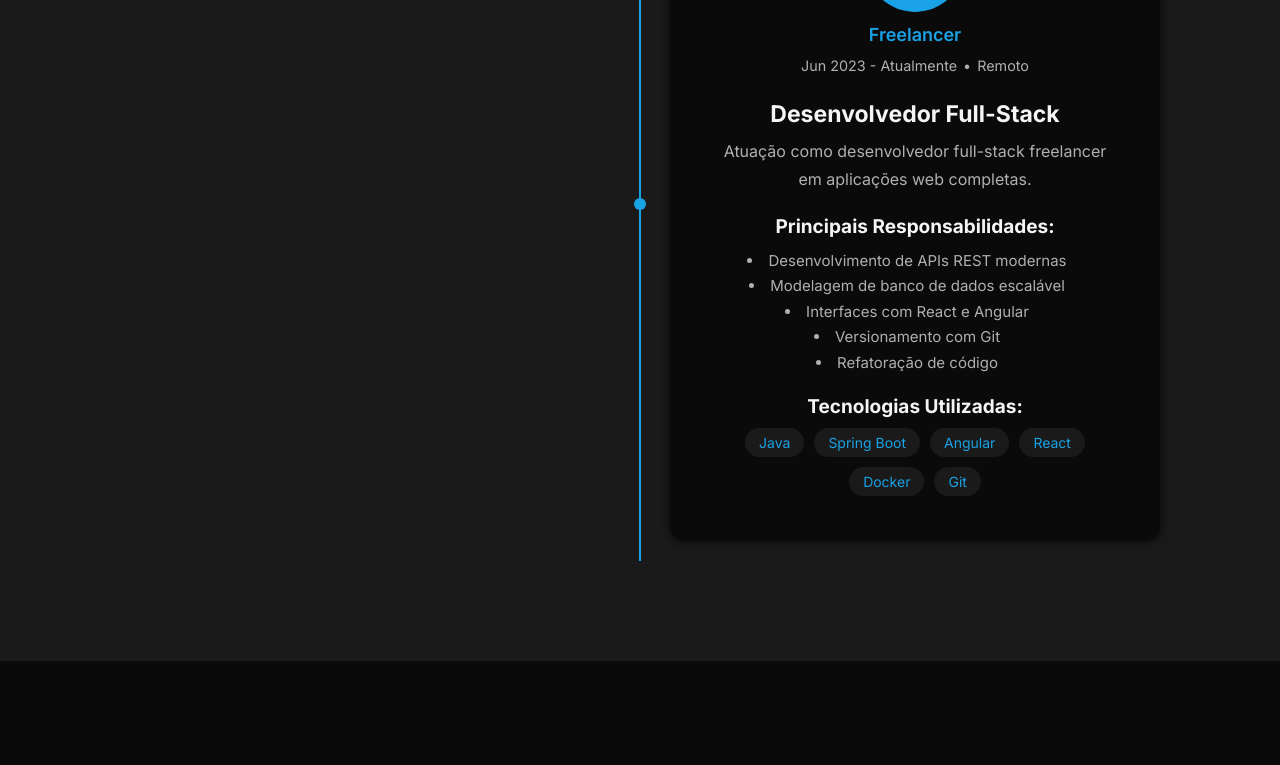
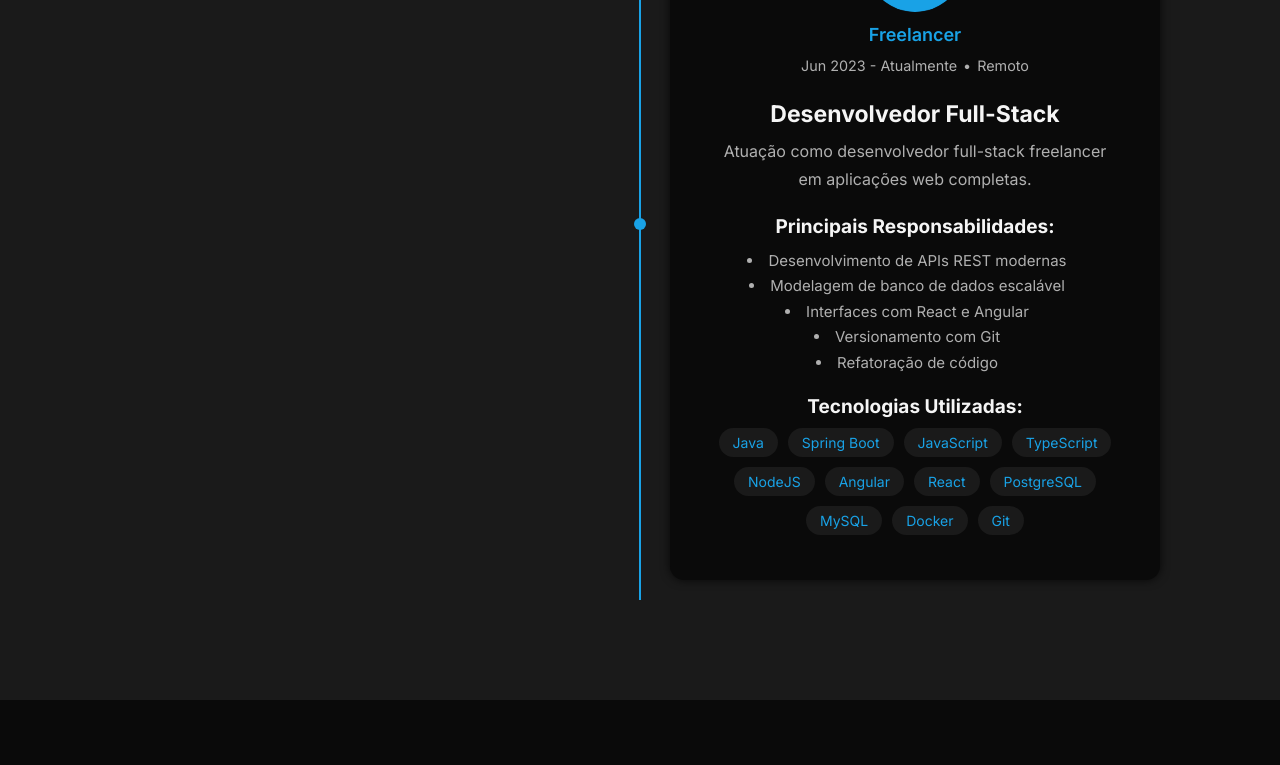
Before and after one commit to henriiqueaze/Portfolio-Henrique, a React (Vite) app: page / in a window 1280 px wide. Shown: the part 2328-3093 px from the top of the page. Built offline with nearby package versions, Linux system fonts and the light colour scheme.

Commit message:
fix: projects reponsivity

```diff
--- a/src/components/Experience/index.jsx
+++ b/src/components/Experience/index.jsx
@@ -50,7 +50,19 @@ const experiences = [
       "Plataforma Universal de Monitoria",
       "Volumtarium",
     ],
-    technologies: ["Java", "Spring Boot", "Angular", "React", "Docker", "Git"],
+    technologies: [
+      "Java",
+      "Spring Boot",
+      "JavaScript",
+      "TypeScript",
+      "NodeJS",
+      "Angular",
+      "React",
+      "PostgreSQL",
+      "MySQL",
+      "Docker",
+      "Git",
+    ],
   },
 ];
 
--- a/src/components/Projects/index.jsx
+++ b/src/components/Projects/index.jsx
@@ -80,8 +80,7 @@ const Projects = () => {
       variants={sectionVariants}
       initial="hidden"
       whileInView="visible"
-      exit="exit"
-      viewport={{ amount: 0.3 }}
+      viewport={{ once: true, amount: 0.2 }}
     >
       <div className="container">
         <header>
@@ -95,6 +94,9 @@ const Projects = () => {
                 key={p.title}
                 className="project-card"
                 variants={cardVariants}
+                initial="hidden"
+                whileInView="visible"
+                viewport={{ once: true }}
                 whileHover={{
                   y: -10,
                   scale: 1.04,
```
